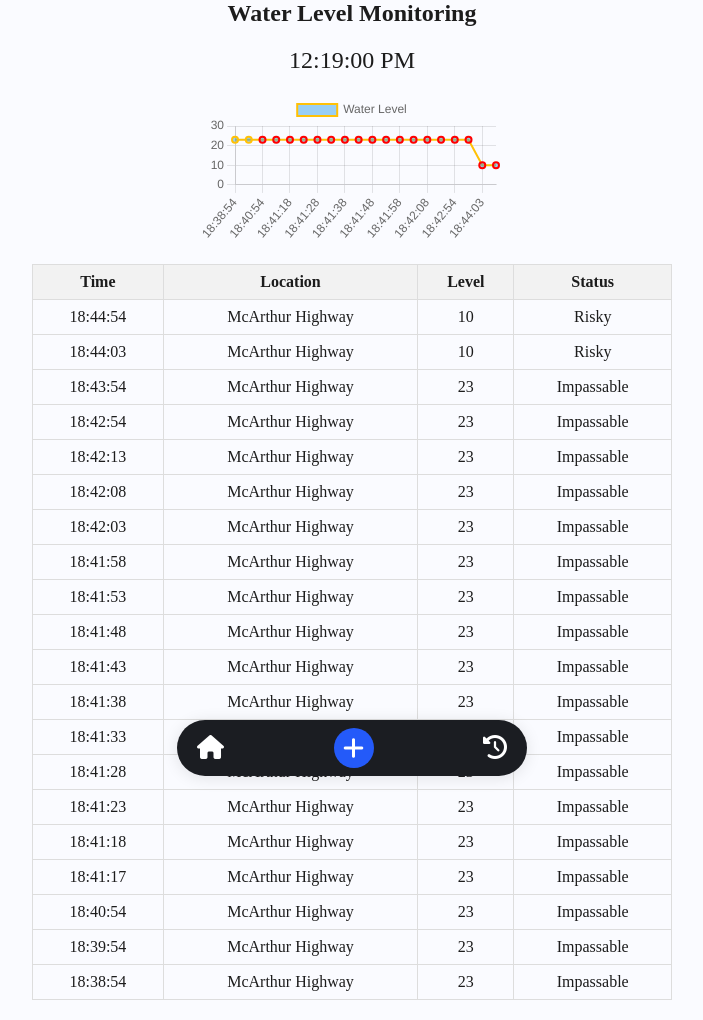
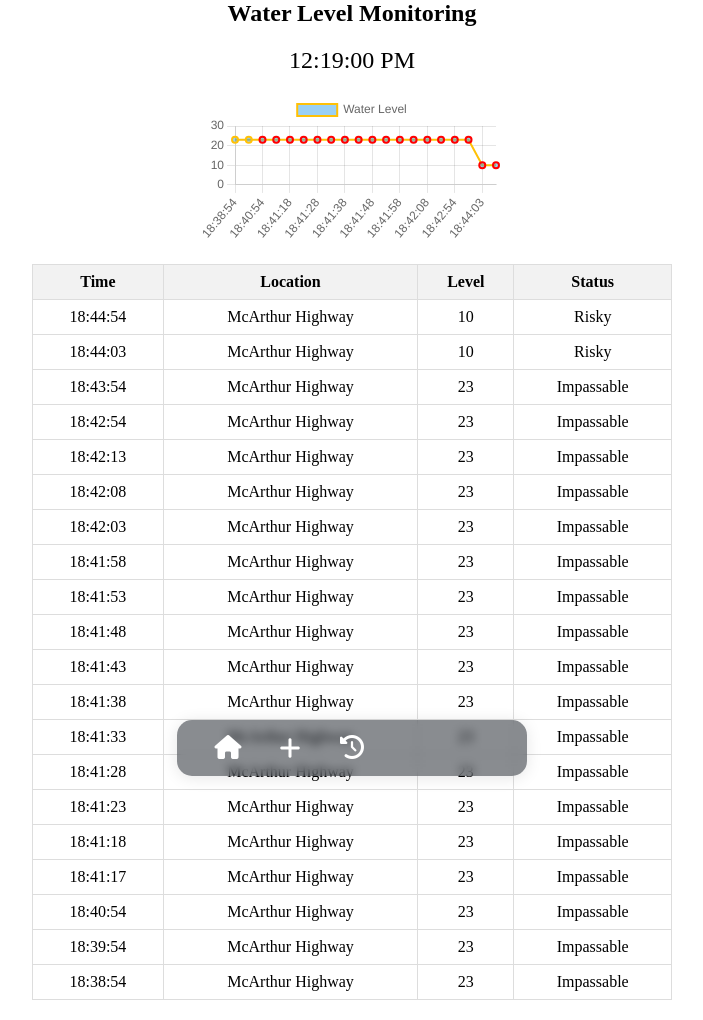
Before and after one commit to avzyl/AquaPath, a PHP site: page /history.php in a window 1280 px wide. Shown: the whole page, without its empty margins (288-991 px from the left). Run offline with PHP 8.4, Linux system fonts and the light colour scheme; data comes from the database, SQL or seed files in the repository.

Commit message:
nav_bar updates

```diff
--- a/aquapath/assets/css/nav.css
+++ b/aquapath/assets/css/nav.css
@@ -1,13 +1,5 @@
 /*=============== VARIABLES CSS ===============*/
 :root {
-    /*========== Colors ==========*/
-    /*Color mode HSL(hue, saturation, lightness)*/
-    --first-color: hsl(225, 95%, 56%);
-    --black-color: hsl(225, 12%, 12%);
-    --white-color: hsl(0, 0%, 100%);
-    --text-color: #1c1c1c;
-    --body-color: hsl(225, 100%, 99%);
-
     /*========== z index ==========*/
     --z-tooltip: 10;
     --z-fixed: 1000;
@@ -65,23 +57,28 @@ a {
 
 /*=============== NAVBAR ===============*/
 .nav {
-    position: fixed;
+    position: absolute;
     bottom: 1.5rem;
+    backdrop-filter: blur(5px);
+    box-shadow: 0 2px 16px hsla(228, 95%, 4%, .1);
+    padding: 0.5rem 1.25rem;
+    border-radius: 15px;
+    z-index: var(--z-fixed);
+    transition: 0.4s;
+    background-color: rgba(20, 26, 34, .5);
+    margin-inline: auto;
     left: 0;
     right: 0;
-    background-color: var(--black-color);
-    width: 88%;
-    margin-inline: auto;
-    box-shadow: 0 2px 16px hsla(228, 95%, 4%, .1);
-    padding: 0.5rem 1.25rem;
-    border-radius: 4rem;
-    z-index: var(--z-fixed);
+    /* margin: 0 1.5em 0 1.5em; */
+    width: 350px;
 }
 
 .nav__list {
-    display: flex;
-    justify-content: space-between;
+    display: grid;
+    grid-template-columns: repeat(5, 1fr);
+    justify-content: center;
     align-items: center;
+    color: white;
 }
 
 .nav__link {
@@ -100,7 +97,8 @@ a {
     outline: none;
     width: 40px;
     height: 40px;
-    background-color: var(--first-color);
+    background-color: transparent;
+    color: white;
     border-radius: 50%;
     cursor: pointer;
 }
@@ -117,17 +115,54 @@ a {
     color: var(--white-color);
 }
 
-/*=============== BREAKPOINTS ===============*/
-/* For medium devices */
-@media screen and (min-width: 450px) {
-    .nav {
-        width: 350px;
-    }
+.nav__route {
+    font-size: 1.5rem;
+    color: var(--white-color);
+    background-color: transparent;
+    border: none;
+    height: 100%;
+    z-index: var(--z-fixed);
+    position: relative;
 }
 
-/* For large devices */
-@media screen and (min-width: 1150px) {
-    .container {
-        margin-inline: auto;
-    }
+#toggle-directions {
+    font-size: 1.5rem;
+    color: var(--white-color);
+    background-color: transparent;
+    border: none;
+    z-index: var(--z-fixed);
+    position: relative;
+    height: 100%;
+    top: 0;
+    left: 0;
 }
+
+li {
+    display: flex;
+    justify-content: center;
+    align-items: center;
+}
+
+.home {
+    grid-column: 1;
+}
+
+.route {
+    grid-column: 2;
+}
+
+.plus {
+    grid-column: 3;
+}
+
+.toggle {
+    grid-column: 4;
+    /* background-color: aqua; */
+    height: 100%;
+    width: 100%;
+    position: relative;
+}
+
+.history {
+    grid-column: 5;
+}
--- a/aquapath/history.php
+++ b/aquapath/history.php
@@ -40,5 +40,6 @@
             <li><a href="history.php" class="nav__link"><i class="fa-solid fa-clock-rotate-left"></i></a></li>
         </ul>
     </nav>
+
 </body>
 </html>
```
Also changed, not shown: aquapath/assets/css/styles.css (+13 -1 lines), aquapath/index.php (+7 -11 lines).
